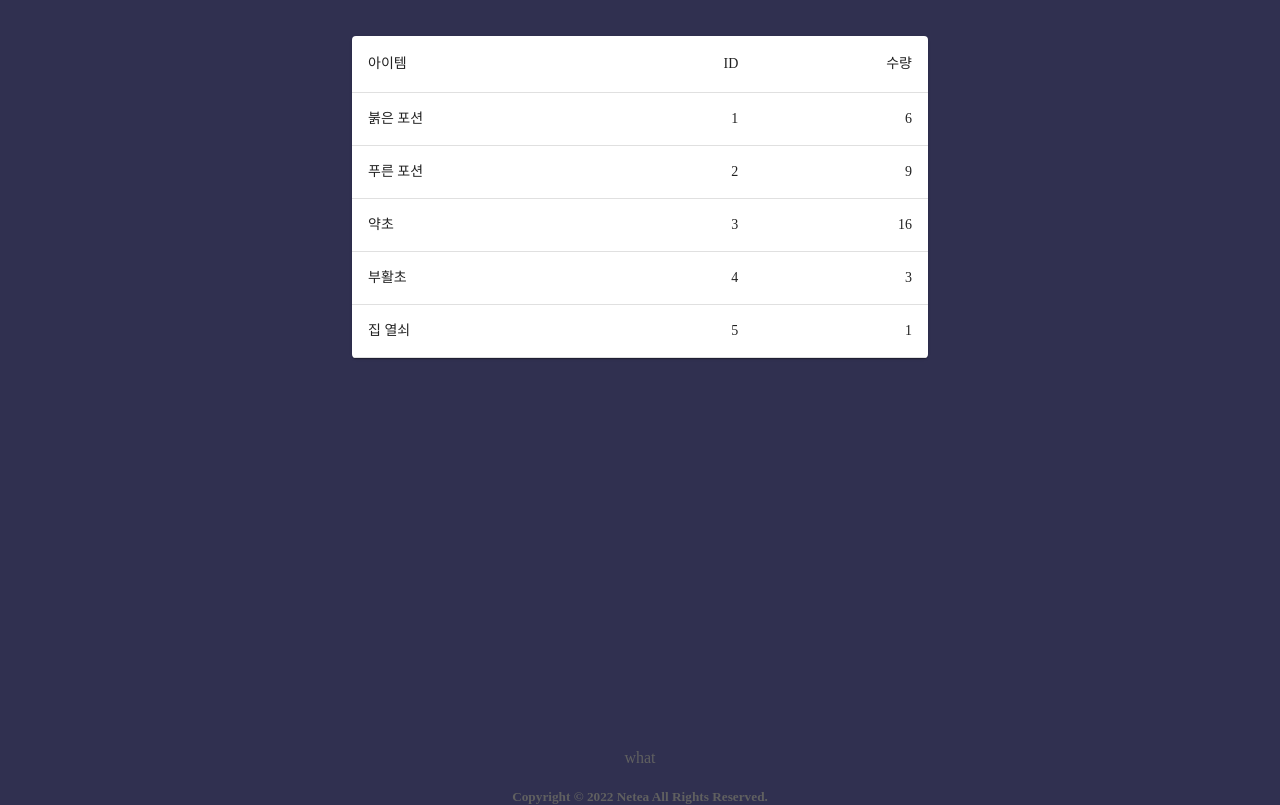
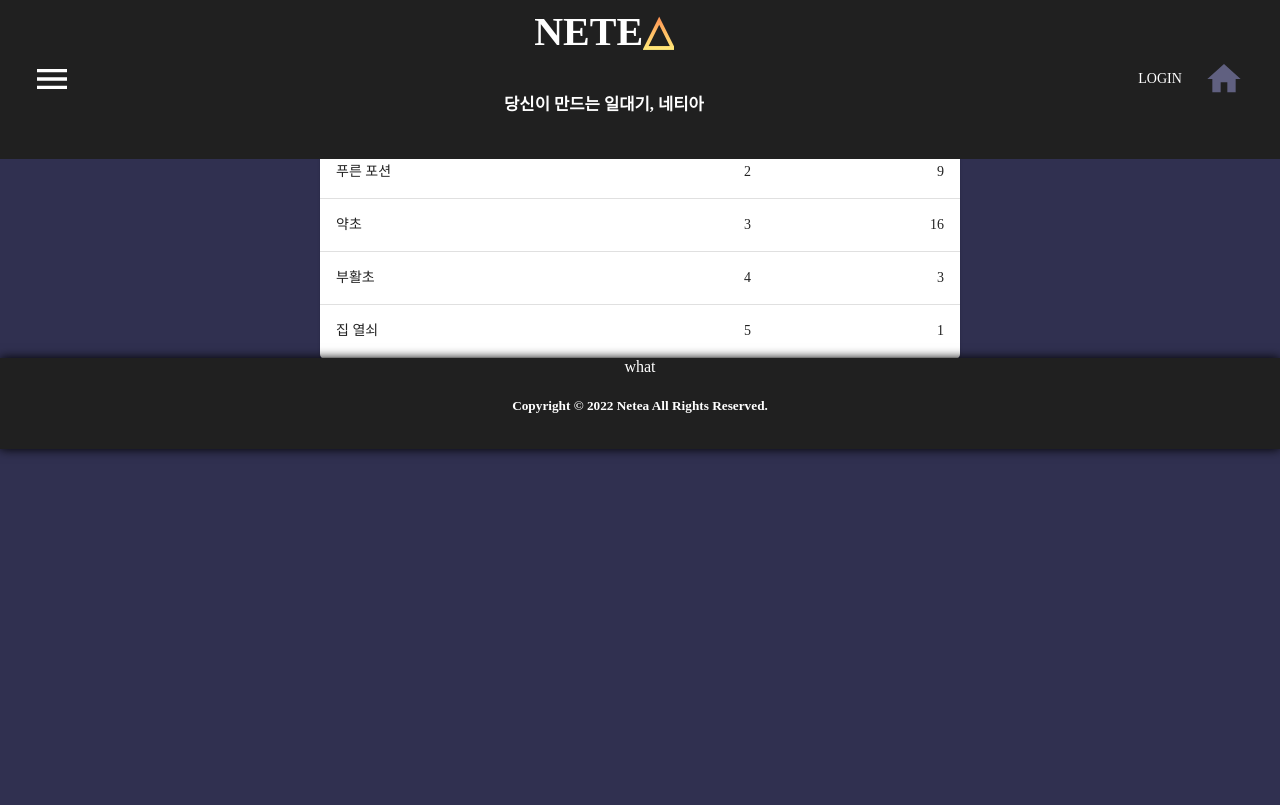
Before and after one commit to Crenchant-Develop/Chronica-Web, a React (Create React App) app: page /inventory in a window 1280 px wide. Built offline with nearby package versions, Linux system fonts and the light colour scheme; a web font is replaced by a local one.

Commit message:
일단 커밋

```diff
--- a/src/App.jsx
+++ b/src/App.jsx
@@ -9,7 +9,7 @@ import Login from './pages/Login';
 
 //components
 import Header from './components/Header';
-import Section from './components/Section';
+import Sections from './components/Sections';
 import Footer from './components/Footer';
 import { Config } from './components/GetUser';
 
@@ -21,14 +21,15 @@ class App extends React.Component {
   render() {
     return (
       <div className="App">
-        {/* <Header /> */}
-        <Section>
+        {/* <!-- fixed-header 다음 아래에서 시작하도록 본문을 표시하는 법을 검색해야합니다  --> */}
+        <Header className="header" id="wrapper"/>
+        <Sections className="article sections">
           <Routes>
             <Route path="/" element={<Main />} />
             <Route path="/login" element={<Login authURL={Config.authURL} />} />
             <Route path="/inventory" element={<Inventory />} />
           </Routes >
-        </Section>
+        </Sections>
         <Footer className="footer" id="wrapper"/>
       </div>
     );
--- a/src/App.scss
+++ b/src/App.scss
@@ -73,7 +73,7 @@ nav {
     font-size: calc(1vw + 1vmin);
   }
 
-   .context {
+  .context {
     padding-bottom: 1vw;
     text-align: center;
 
@@ -81,13 +81,16 @@ nav {
       display: inline;
     }
   }
+
   .footer {
     position: absolute;
     bottom: 0;
     width: 100%;
     height: 3vw;
 
-    color: #606060;
+    > .context {
+      color: #606060;
+    }
   }
 
 }
--- a/src/components/Footer.js
+++ b/src/components/Footer.js
@@ -3,7 +3,7 @@ import React from "react";
 export default function Footer(props) {
   return (
     <footer {...props}>
-        <div className="footer context">
+        <div className="context">
           what
           <h5>Copyright &copy; 2022 Netea All Rights Reserved.</h5>
         </div>
--- a/src/components/Header.js
+++ b/src/components/Header.js
@@ -4,10 +4,8 @@ import Nav from './Nav';
 
 export default function Header(props) {
   return (
-    <header className="header" id="wrapper">
-      <ThemeProvider theme={TitleTheme}>
-        <Nav />
-      </ThemeProvider>
+    <header {...props}>
+      <Nav />
     </header>
   );
 }
--- a/src/components/Section.jsx
+++ /dev/null
@@ -1,9 +0,0 @@
-import React from "react";
-
-function Section(props) {
-  return <article className="section">
-    {props.children}
-  </article>;
-}
-
-export default Section;
--- /dev/null
+++ b/src/components/Sections.jsx
@@ -0,0 +1,11 @@
+import React from "react";
+
+function Sections(props) {
+  return (
+    <article {...props}>
+      {props.children}
+    </article>
+  );
+}
+
+export default Sections;
```
